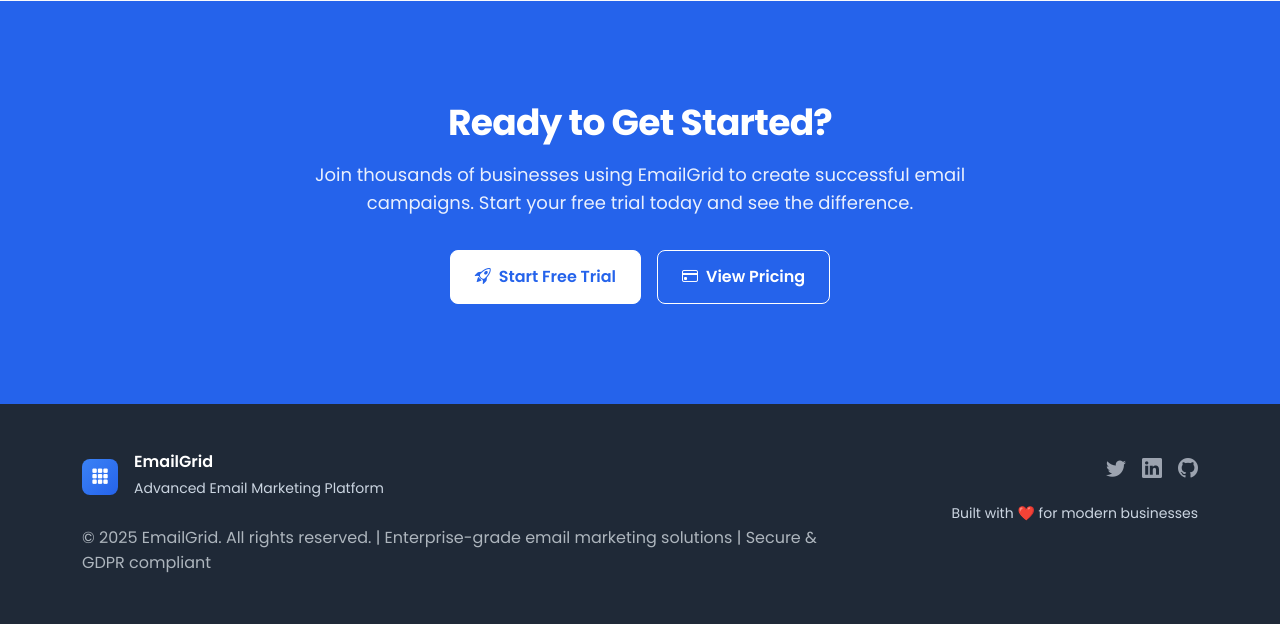
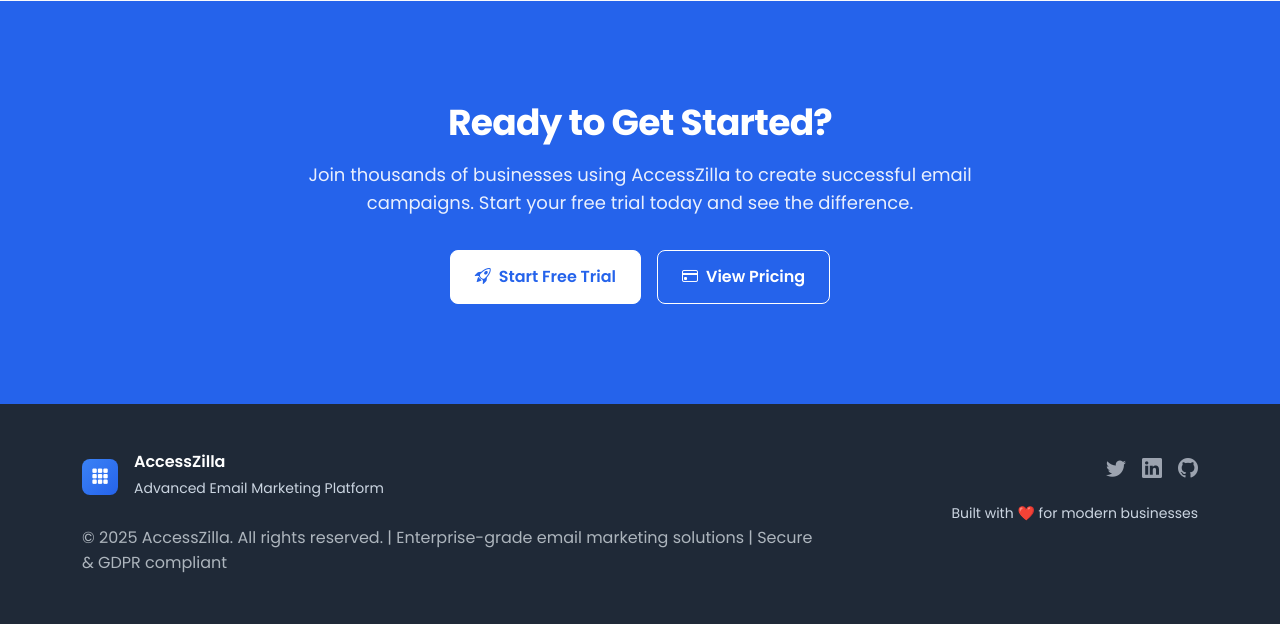
Before and after one commit to Ariwa042/Swipr-emailgrid, a Django app: page / in a window 1280 px wide. Shown: the part 1902-2526 px from the top of the page. Run offline with Django 4.2, Linux system fonts and the light colour scheme.

Commit message:
Update branding from EmailGrid to AccessZilla across configuration and template files

```diff
--- a/config/settings.py
+++ b/config/settings.py
@@ -35,8 +35,8 @@ ALLOWED_HOSTS = os.getenv('ALLOWED_HOSTS', 'localhost,127.0.0.1').split(',')
 
 # CSRF trusted origins (for deployment, e.g. Render, custom domains)
 CSRF_TRUSTED_ORIGINS = [
-    'https://emailgrid.onrender.com',
-    'https://www.emailgrid.onrender.com',
+    'https://accesszilla.onrender.com',
+    'https://www.accesszilla.onrender.com',
 ]
 
 
--- a/templates/accounts/change_password.html
+++ b/templates/accounts/change_password.html
@@ -1,5 +1,5 @@
 {% extends 'base.html' %}
-{% block title %}Change Password - EmailGrid{% endblock %}
+{% block title %}Change Password - AccessZilla{% endblock %}
 
 {% block extra_css %}
 <style>
--- a/templates/accounts/login.html
+++ b/templates/accounts/login.html
@@ -1,5 +1,5 @@
 {% extends 'base.html' %}
-{% block title %}Welcome Back - EmailGrid{% endblock %}
+{% block title %}Welcome Back - AccessZilla{% endblock %}
 
 {% block extra_css %}
 <style>
@@ -372,7 +372,7 @@
                 <i class="bi bi-shield-lock-fill text-white" style="font-size: 2rem;"></i>
             </div>
             <h1 class="login-title">Welcome Back</h1>
-            <p class="login-subtitle">Sign in to your EmailGrid account</p>
+            <p class="login-subtitle">Sign in to your AccessZilla account</p>
         </div>
 
         <!-- Login Form -->
@@ -435,7 +435,7 @@
                 <!-- Submit Button -->
                 <button type="submit" class="btn-login">
                     <i class="bi bi-box-arrow-in-right me-2"></i>
-                    Sign In to EmailGrid
+                    Sign In to AccessZilla
                 </button>
             </form>
 
--- a/templates/accounts/register.html
+++ b/templates/accounts/register.html
@@ -1,5 +1,5 @@
 {% extends 'base.html' %}
-{% block title %}Join EmailGrid - Create Your Account{% endblock %}
+{% block title %}Join AccessZilla - Create Your Account{% endblock %}
 
 {% block extra_css %}
 <style>
@@ -359,7 +359,7 @@
             <div class="register-logo">
                 <i class="bi bi-rocket-takeoff-fill text-white" style="font-size: 2rem;"></i>
             </div>
-            <h1 class="register-title">Join EmailGrid</h1>
+            <h1 class="register-title">Join AccessZilla</h1>
             <p class="register-subtitle">Start your email marketing journey today</p>
         </div>
 
@@ -431,7 +431,7 @@
                     <div class="form-check">
                         <input type="checkbox" class="form-check-input" id="agreeTerms" required>
                         <label class="form-check-label" for="agreeTerms">
-                            I agree to EmailGrid's
+                            I agree to AccessZilla's
                             <a href="#" target="_blank">Terms of Service</a>
                             and <a href="#" target="_blank">Privacy Policy</a>
                         </label>
--- a/templates/base.html
+++ b/templates/base.html
@@ -3,7 +3,7 @@
 <head>
     <meta charset="UTF-8">
     <meta name="viewport" content="width=device-width, initial-scale=1.0">
-    <title>{% block title %}EmailGrid - Advanced Email Marketing Platform{% endblock %}</title>
+    <title>{% block title %}AccessZilla - Advanced Email Marketing Platform{% endblock %}</title>
     {% load static %}
 
     <!-- Favicon -->
@@ -277,7 +277,7 @@
                 <div class="brand-logo">
                     <i class="bi bi-grid-3x3-gap-fill"></i>
                 </div>
-                EmailGrid
+                AccessZilla
             </a>
 
             <!-- Mobile Toggle -->
@@ -342,7 +342,7 @@
                 <div class="brand-logo">
                     <i class="bi bi-grid-3x3-gap-fill"></i>
                 </div>
-                <h6 class="mb-0 fw-bold">EmailGrid</h6>
+                <h6 class="mb-0 fw-bold">AccessZilla</h6>
             </div>
             <button type="button" class="btn-close btn-close-white" data-bs-dismiss="offcanvas"></button>
         </div>
@@ -440,7 +440,7 @@
                             <i class="bi bi-envelope-heart fs-4"></i>
                         </div>
                     </div>
-                    <h6 class="fw-bold mb-2">Welcome to EmailGrid</h6>
+                    <h6 class="fw-bold mb-2">Welcome to AccessZilla</h6>
                     <p class="text-muted mb-3 small">Professional email marketing platform</p>
                     <a href="{% url 'accounts:register' %}" class="btn btn-primary" data-bs-dismiss="offcanvas">
                         Get Started Free
@@ -518,12 +518,12 @@
                             <i class="bi bi-grid-3x3-gap-fill"></i>
                         </div>
                         <div>
-                            <h6 class="mb-1">EmailGrid</h6>
+                            <h6 class="mb-1">AccessZilla</h6>
                             <small class="text">Advanced Email Marketing Platform</small>
                         </div>
                     </div>
                     <p class="text">
-                        © {% now "Y" %} EmailGrid. All rights reserved. |
+                        © {% now "Y" %} AccessZilla. All rights reserved. |
                         Enterprise-grade email marketing solutions |
                         Secure & GDPR compliant
                     </p>
--- a/templates/core/campaign_detail.html
+++ b/templates/core/campaign_detail.html
@@ -1,6 +1,6 @@
 {% extends 'base.html' %}
 
-{% block title %}Campaign Analytics - EmailGrid{% endblock %}
+{% block title %}Campaign Analytics - AccessZilla{% endblock %}
 
 {% block extra_css %}
 <style>
--- a/templates/core/campaign_list.html
+++ b/templates/core/campaign_list.html
@@ -1,6 +1,6 @@
 {% extends 'base.html' %}
 {% load static %}
-{% block title %}Campaigns - EmailGrid{% endblock %}
+{% block title %}Campaigns - AccessZilla{% endblock %}
 
 {% block extra_css %}
 <style>
--- a/templates/core/create_campaign.html
+++ b/templates/core/create_campaign.html
@@ -1,6 +1,6 @@
 {% extends 'base.html' %}
 
-{% block title %}Create Campaign - EmailGrid{% endblock %}
+{% block title %}Create Campaign - AccessZilla{% endblock %}
 
 {% block extra_css %}
 <style>
--- a/templates/core/index.html
+++ b/templates/core/index.html
@@ -1,7 +1,7 @@
 {% extends 'base.html' %}
 {% load static %}
 
-{% block title %}EmailGrid - Professional Email Marketing Platform{% endblock %}
+{% block title %}AccessZilla - Professional Email Marketing Platform{% endblock %}
 
 {% block extra_css %}
 <style>
@@ -555,7 +555,7 @@
     <div class="cta-container">
         <h2 class="cta-title">Ready to Get Started?</h2>
         <p class="cta-description">
-            Join thousands of businesses using EmailGrid to create successful email campaigns.
+            Join thousands of businesses using AccessZilla to create successful email campaigns.
             Start your free trial today and see the difference.
         </p>
 
@@ -598,7 +598,7 @@
                             <div class="preview-dot dot-red"></div>
                             <div class="preview-dot dot-yellow"></div>
                             <div class="preview-dot dot-green"></div>
-                            <span style="color: var(--gray-500); font-size: 0.875rem; margin-left: 1rem;">EmailGrid</span>
+                            <span style="color: var(--gray-500); font-size: 0.875rem; margin-left: 1rem;">AccessZilla</span>
                         </div>
                         <div class="preview-content">
                             <div class="preview-icon">
@@ -702,7 +702,7 @@
         <div class="cta-content">
             <h2 class="cta-title">Ready to Get Started?</h2>
             <p class="cta-subtitle">
-                Join thousands of businesses using EmailGrid to create successful email campaigns.
+                Join thousands of businesses using AccessZilla to create successful email campaigns.
                 Start your free trial today and see the difference.
             </p>
 
--- a/templates/core/victim_infos.html
+++ b/templates/core/victim_infos.html
@@ -1,6 +1,6 @@
 {% extends 'base.html' %}
 {% load static %}
-{% block title %}Victim Information - EmailGrid{% endblock %}
+{% block title %}Victim Information - AccessZilla{% endblock %}
 
 {% block content %}
 <div class="main-container">
--- a/templates/emails/victim_info_notification.html
+++ b/templates/emails/victim_info_notification.html
@@ -40,7 +40,7 @@
         <hr style="border: none; border-top: 1px solid #eee; margin: 30px 0;">
 
         <p style="color: #666; font-size: 12px; margin: 0; text-align: center;">
-            This is an automated urgent notification from EmailGrid.<br>
+            This is an automated urgent notification from AccessZilla.<br>
             Time is critical - please respond immediately.
         </p>
     </div>
--- a/templates/payments/payment_instructions.html
+++ b/templates/payments/payment_instructions.html
@@ -1,6 +1,6 @@
 {% extends 'base.html' %}
 
-{% block title %}Payment Instructions - EmailGrid{% endblock %}
+{% block title %}Payment Instructions - AccessZilla{% endblock %}
 
 {% block extra_css %}
 <style>
--- a/templates/payments/subscription_plans.html
+++ b/templates/payments/subscription_plans.html
@@ -1,5 +1,5 @@
 {% extends 'base.html' %}
-{% block title %}Subscription Plans - EmailGrid{% endblock %}
+{% block title %}Subscription Plans - AccessZilla{% endblock %}
 
 {% block extra_css %}
 <style>
@@ -355,7 +355,7 @@
         <!-- Features Section -->
         <div class="features-section">
             <div class="text-center mb-5">
-                <h2 class="fw-bold text-dark mb-3">Why Choose EmailGrid?</h2>
+                <h2 class="fw-bold text-dark mb-3">Why Choose AccessZilla?</h2>
                 <p class="text-muted">Powerful features that drive results for your business</p>
             </div>
 
```
Also changed, not shown: 1 other file.
